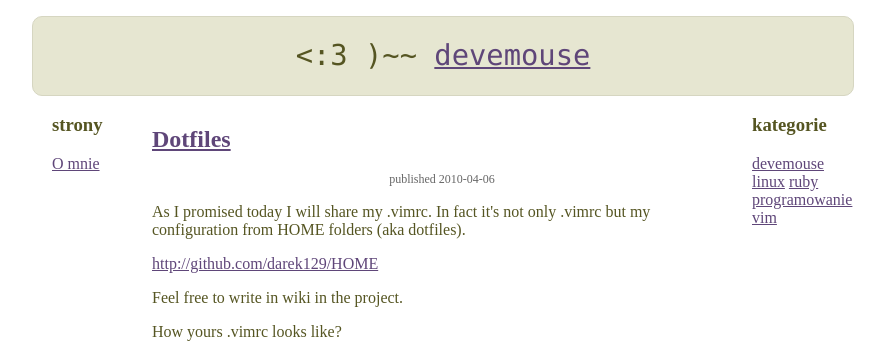
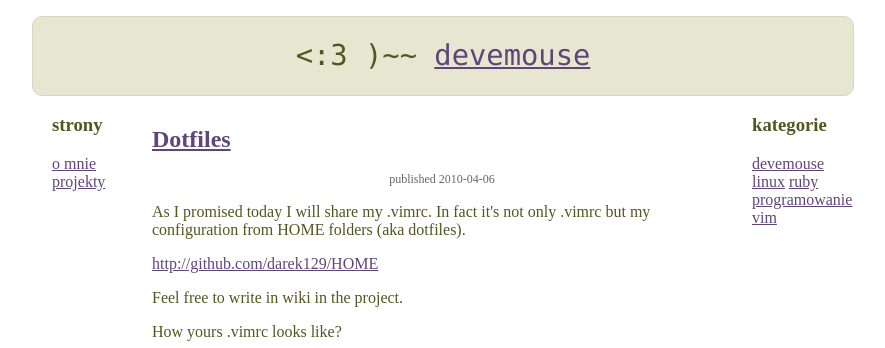
Before and after one commit to devemouse/devemouse.github.com, a Jekyll site: the page built from _posts/2010-04-06-dotfiles.html, in a window 1280 px wide. Shown: the top 348 px of the page, without its empty margins (198-1083 px from the left). Built offline with Jekyll 4.4.1, drawn with Linux system fonts in a browser that asks for light colours; Markdown is read by kramdown in place of the engine named in the settings; comment, search, counter and statistics services are not loaded.

Commit message:
added projects page

```diff
--- a/_layouts/base.html
+++ b/_layouts/base.html
@@ -18,7 +18,8 @@
          </div>
          <div class="left">
             <h3>strony</h3>
-            <a href="/about.html">O mnie</a>
+            <a href="/about.html">o mnie</a>
+            <a href="/projects.html">projekty</a>
          </div>
          <div id="main" class="center">
             {{ content }}
--- a/about.html
+++ b/about.html
@@ -1,6 +1,6 @@
 ---
 layout: base
-title: Dariusz Synowiec - o mnie.
+title: Dariusz Synowiec - o mnie
 ---
 
 <a href="http://dl.dropbox.com/u/1022953/devemouse.github.com/gfx/DariuszSynowiec.jpg">
--- a/_includes/projects.html
+++ b/projects.html
@@ -1,3 +1,8 @@
+---
+layout: base
+title: Dariusz Synowiec - projekty
+---
+
 <h2>Projects:</h2>
 <ul>
    <li><a href="https://github.com/devemouse/dotfiles">dotfiles</a></li>
```
